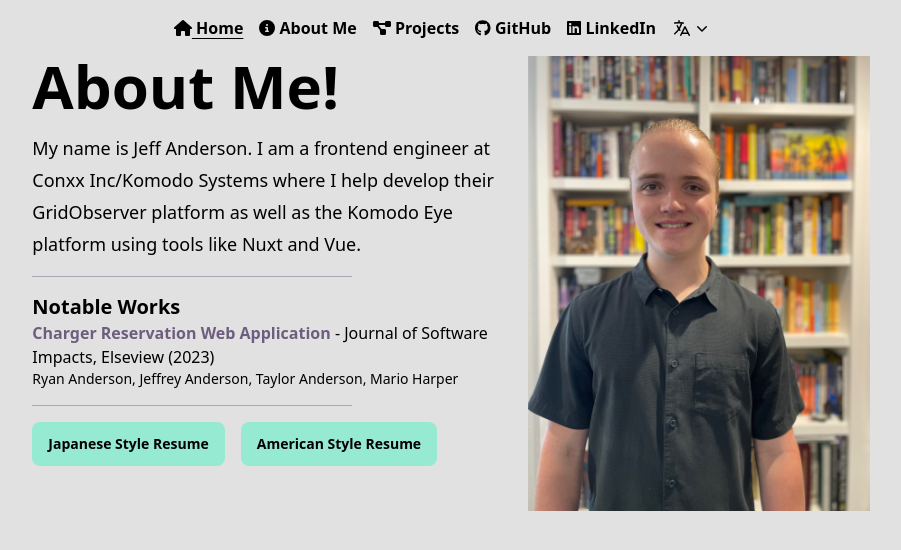
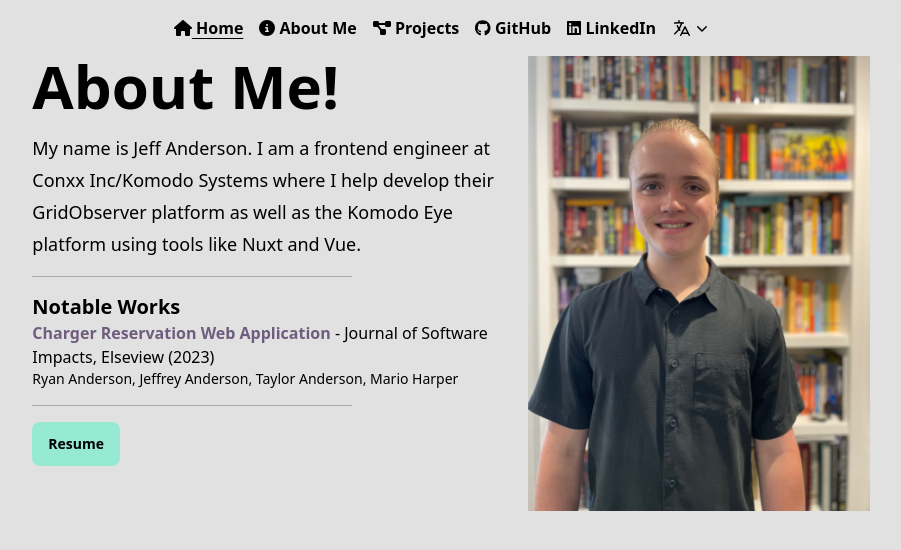
Before and after one commit to foggeydoughtnut/nuxt-portfolio, a Nuxt app: page /about in a window 1280 px wide. Shown: the top 550 px of the page, without its empty margins (197-1098 px from the left). Built offline with nearby package versions, Linux system fonts and the light colour scheme.

Commit message:
added resume download

```diff
--- a/i18n.config.ts
+++ b/i18n.config.ts
@@ -24,7 +24,7 @@ export default defineI18nConfig(() => ({
       about_title: 'About Me!',
       bio: 'My name is Jeff Anderson. I am a frontend engineer at Conxx Inc/Komodo Systems where I help develop their GridObserver platform as well as the Komodo Eye platform using tools like Nuxt and Vue. ',
       notable_works: 'Notable Works',
-      american_resume: "American Style Resume",
+      american_resume: "Resume",
       japanese_resume: "Japanese Style Resume",
       //
 
@@ -105,7 +105,8 @@ export default defineI18nConfig(() => ({
       about_title: '自己紹介！',
       bio: 'こんにちは！ジェフです。今はフロントエンドエンジニアをやります。Conxx Inc/Komodo Systemsを働きます。GridObserverとKomodo Eyeを開発することでNuxtとVueを使います。',
       notable_works: 'めぼしい作品',
-      american_resume: "アメリカ式履歴書",
+      // american_resume: "アメリカ式履歴書",
+      american_resume: "履歴書",
       japanese_resume: "日本式履歴書",
       //
 
--- a/pages/about/index.vue
+++ b/pages/about/index.vue
@@ -14,9 +14,8 @@
         </div>
         <div class="w-2/3 border-t border-y-secondary-dark border-opacity-45 mb-4" />
         <div class="flex flex-row gap-4">
-          <!-- TODO make it so you can download the resumes when you click on these -->
-          <button class="bg-primary hover:bg-primary-dark px-4 py-3 rounded-lg font-semibold text-sm transition-all ease-in-out">{{ t('japanese_resume') }}</button>
-          <button class="bg-primary hover:bg-primary-dark px-4 py-3 rounded-lg font-semibold text-sm transition-all ease-in-out">{{ t('american_resume') }}</button>
+          <!-- <button class="bg-primary hover:bg-primary-dark px-4 py-3 rounded-lg font-semibold text-sm transition-all ease-in-out">{{ t('japanese_resume') }}</button> -->
+          <NuxtLink to="/Resume.pdf" target="_blank" external class="bg-primary hover:bg-primary-dark px-4 py-3 rounded-lg font-semibold text-sm transition-all ease-in-out">{{ t('american_resume') }}</NuxtLink>
         </div>
       </div>
       <NuxtPicture src="MyPicture.jpg" sizes="md:25vw" class="col-span-2"/>
```
Also changed, not shown: 1 other file (tests, documents, lock files or other folders).
